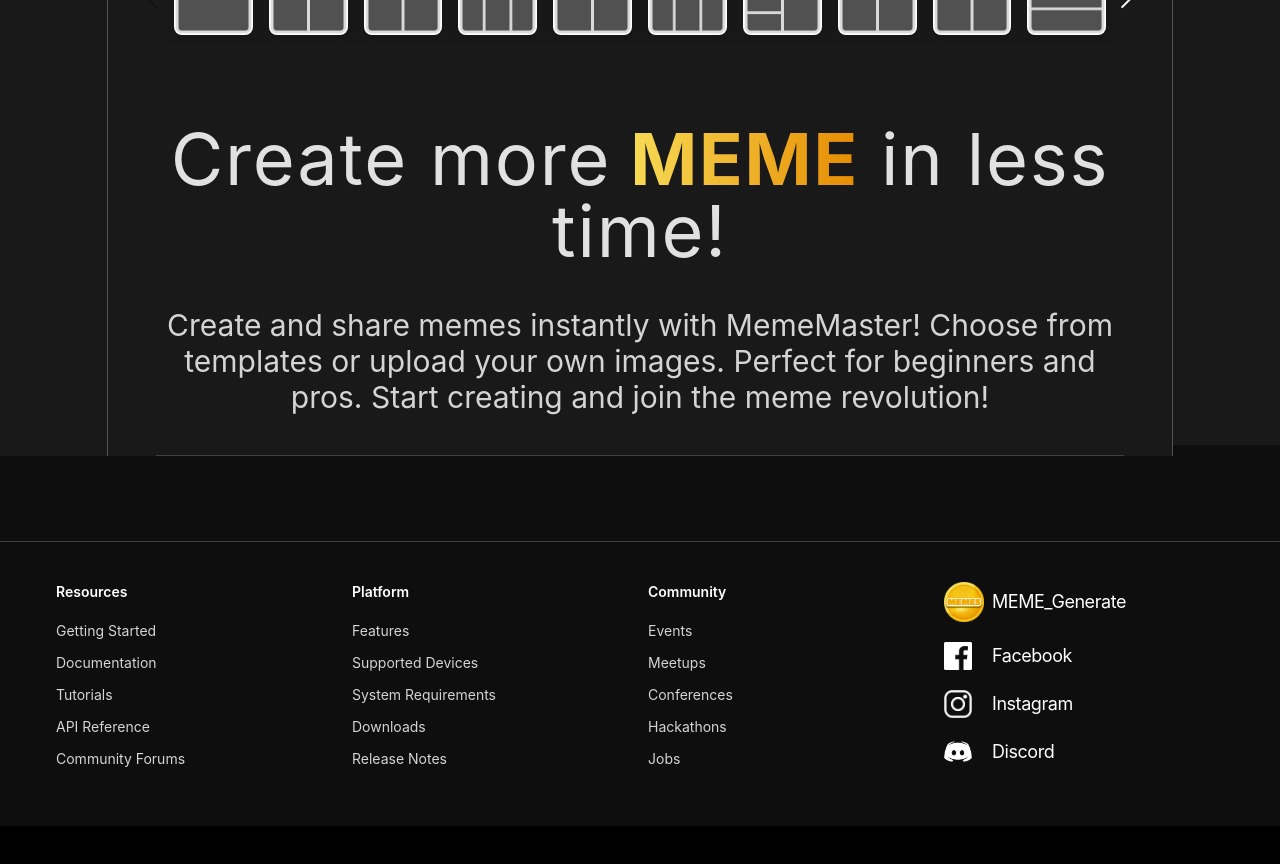
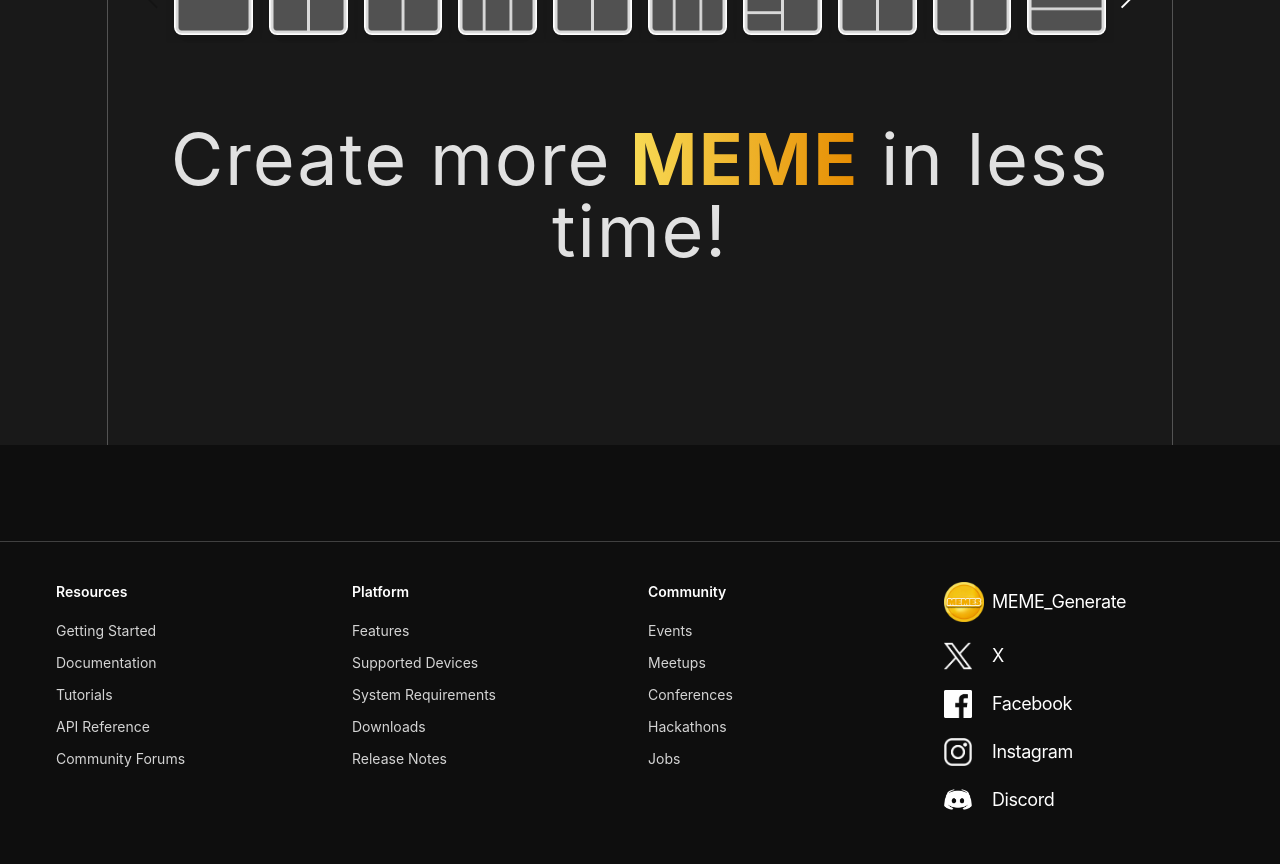
Before and after one commit to diduladishan/collage-test-project, a React (Vite) app: page /auth in a window 1280 px wide. Shown: the part 420-1284 px from the top of the page. Before the commit the page ends 1246 px from the top, so only its background shows below. Built offline with nearby package versions, Linux system fonts and the light colour scheme.

Commit message:
add fixes

```diff
--- a/src/components/Footer.jsx
+++ b/src/components/Footer.jsx
@@ -2,11 +2,12 @@ import Dicord from "../assets/discord.png"
 import Facebook from "../assets/facebook.png"
 import Instagram from "../assets/instagram.png"
 import Logo from "../assets/memelogonav.png"
+import X from "../assets/x.png"
 import { resourcesLinks, platformLinks, communityLinks } from "../constants1"
 
 const Footer = () => {
   return (
-    <footer className="py-10 mt-20 border-t border-neutral-700 mx-auto max-w-screen-xl">
+    <footer className="mx-auto mt-20 max-w-screen-xl border-t border-neutral-700 py-10">
       <div className="grid grid-cols-2 gap-4 px-4 sm:grid-cols-2 sm:px-8 lg:grid-cols-4 lg:px-14">
         <div>
           <h3 className="sm:text-md mb-4 text-sm font-semibold">Resources</h3>
@@ -68,6 +69,19 @@ const Footer = () => {
           <div className="mt-5 flex flex-shrink-0 items-center">
             <img
               className="mr-2 h-5 w-5 sm:h-7 sm:w-7"
+              src={X}
+              alt="MEME_Generate"
+            />
+            <a
+              href="https://x.com/memescoin?s=21&t=UEB_WMtZkqwNoNKZifsE4A"
+              className="ml-2 text-sm tracking-tight sm:ml-3 sm:text-lg"
+            >
+              <span>X</span>
+            </a>
+          </div>
+          <div className="mt-5 flex flex-shrink-0 items-center">
+            <img
+              className="mr-2 h-5 w-5 sm:h-7 sm:w-7"
               src={Facebook}
               alt="MEME_Generate"
             />
--- a/src/components/Meme-Generator/MemeEditor.jsx
+++ b/src/components/Meme-Generator/MemeEditor.jsx
@@ -19,6 +19,9 @@ import template from "../../assets/sidebar/Prototype.png"
 import TextIcon from "../../assets/textEditor/Lowercase.png"
 //////////////////////////
 import logo123 from "../../assets/textEditor/collage-pic.png"
+import Footer from "../Footer"
+import Navbar from "../Navbar"
+import Collage from "../collage/collage"
 import ColorPicker from "./ColorPicker"
 import FontSelector from "./FontSelector"
 import FontSizeSelector from "./FontSizeSelector"
@@ -30,10 +33,6 @@ import React, { useState, useRef, useEffect } from "react"
 import Draggable from "react-draggable"
 import { MdDownloadForOffline, MdImage } from "react-icons/md"
 import { Link } from "react-router-dom"
-
-import Collage from "../collage/collage"
-import Navbar from "../Navbar"
-import Footer from "../Footer"
 
 const images = [image1, image2, image3, image4, image5, image6, image7, image8]
 
@@ -183,9 +182,8 @@ const MemeEditor = () => {
 
   return (
     <div>
-      < Navbar />
+      <Navbar />
       <div className="container123 border-t border-[#535353] bg-[#191919]">
-
         {/* <div className="bg-[#191919] flex flex-col mx-auto pt-4 left-section">
         <div className="text-[#fff] flex items-center gap-4 mb-8 px-2 cursor-pointer">
           <img src={media} alt="Description" className="opacity-60" />
@@ -288,7 +286,8 @@ const MemeEditor = () => {
                 <div className="border-b border-[#535353] px-4 py-3">
                   <FontSelector
                     currentFont={
-                    texts.find((text) => text.id === selectedTextId)?.fontStyle
+                      texts.find((text) => text.id === selectedTextId)
+                        ?.fontStyle
                     }
                     onFontChange={handleFontChange}
                   />
@@ -370,7 +369,9 @@ const MemeEditor = () => {
                         defaultPosition={{ x: text.x, y: text.y }}
                         onStop={(e, data) => {
                           const newTexts = texts.map((t) =>
-                          t.id === text.id ? { ...t, x: data.x, y: data.y } : t,
+                            t.id === text.id
+                              ? { ...t, x: data.x, y: data.y }
+                              : t,
                           )
                           setTexts(newTexts)
                         }}
@@ -408,9 +409,9 @@ const MemeEditor = () => {
                 )}
               </div>
 
-
+              <Link to="/home">
                 <Collage />
-
+              </Link>
 
               {/* <div className="mt-16 w-[1600px]">
               <p className="mb-4 mt-6 text-center text-[16px] text-[#fff]  sm:text-left md:text-[19px] lg:text-[20px] xl:text-[21px] 2xl:text-[22px]">
@@ -484,35 +485,35 @@ const MemeEditor = () => {
               </div>
             </div>
           </div> */}
-          <div className="flex flex-col items-center mt-6 lg:mt-10">
-  <h1 className="text-3xl sm:text-4xl md:text-5xl lg:text-6xl xl:text-7xl text-center tracking-wide">
+            <div className="mt-6 flex flex-col items-center lg:mt-10">
+              <h1 className="text-center text-3xl tracking-wide sm:text-4xl md:text-5xl lg:text-6xl xl:text-7xl">
                 Create more
-    <span className="bg-gradient-to-r from-[#F9E15C] to-[#E68C01] text-transparent bg-clip-text font-bold">
+                <span className="bg-gradient-to-r from-[#F9E15C] to-[#E68C01] bg-clip-text font-bold text-transparent">
                   {" "}
                   MEME
-    </span>
-    {" "}
+                </span>{" "}
                 in less time!
               </h1>
-  <p className="max-w-full sm:max-w-2xl md:max-w-3xl lg:max-w-4xl xl:max-w-5xl
-  mt-6 sm:mt-8 md:mt-10
-  ml-4 sm:ml-6 md:ml-8 lg:ml-10 xl:ml-12
-  mr-4 sm:mr-6 md:mr-8 lg:mr-10 xl:mr-12
-  text-base sm:text-lg md:text-xl lg:text-2xl xl:text-3xl
-  text-center text-neutral-300">
-  Create and share memes instantly with MemeMaster! Choose from templates or upload your own images.
-  Perfect for beginners and pros. Start creating and join the meme revolution!
-  <footer className="mt-6 sm:mt-8 md:mt-10 border-t border-neutral-700"></footer>
-</p>
+              {/* <p
+                className="ml-4 mr-4 mt-6 max-w-full text-center
+  text-base text-neutral-300 sm:ml-6
+  sm:mr-6 sm:mt-8 sm:max-w-2xl sm:text-lg md:ml-8
+  md:mr-8 md:mt-10 md:max-w-3xl md:text-xl lg:ml-10
+  lg:mr-10 lg:max-w-4xl lg:text-2xl xl:ml-12 xl:mr-12
+  xl:max-w-5xl xl:text-3xl"
+              >
+                Create and share memes instantly with MemeMaster! Choose from
+                templates or upload your own images. Perfect for beginners and
+                pros. Start creating and join the meme revolution!
+                <footer className="mt-6 border-t border-neutral-700 sm:mt-8 md:mt-10"></footer>
+              </p> */}
             </div>
           </div>
-
         </div>
       </div>
-    <footer className="bg-[#0e0e0e] text-white py-4">
+      <footer className="bg-[#0e0e0e] py-4 text-white">
         <Footer />
       </footer>
-
     </div>
   )
 }
--- a/src/components/Signin/Signin.jsx
+++ b/src/components/Signin/Signin.jsx
@@ -110,6 +110,7 @@ import {
 import axios from "axios"
 import React, { useState } from "react"
 import { useNavigate } from "react-router-dom"
+import toast from "react-hot-toast"
 
 const Signin = () => {
   const [signIn, toggle] = useState(true)
@@ -149,12 +150,18 @@ const Signin = () => {
       )
 
       if (response.status === 200) {
-        alert("Registration successful!")
+        toast.success(`Registration successful!`, {
+          duration: 650,
+          id: "toast-template",
+        })
         toggle(true) // Switch to Sign In panel after successful registration
       }
     } catch (error) {
       console.error("Error during registration:", error)
-      alert("Registration failed. Please try again.")
+      toast.error(`Registration failed. Please try again.`, {
+        duration: 650,
+        id: "toast-template",
+      })
     }
   }
 
@@ -175,7 +182,10 @@ const Signin = () => {
       }
     } catch (error) {
       console.error("Error during login:", error)
-      alert("Login failed. Please check your credentials.")
+      toast.error(`Login failed. Please check your credentials.`, {
+        duration: 650,
+        id: "toast-template",
+      })
     }
   }
 
```
Also changed, not shown: src/assets/x.png (added), 1 other file (tests, documents, lock files or other folders). Lines whose indentation alone changed are shown as unchanged.
